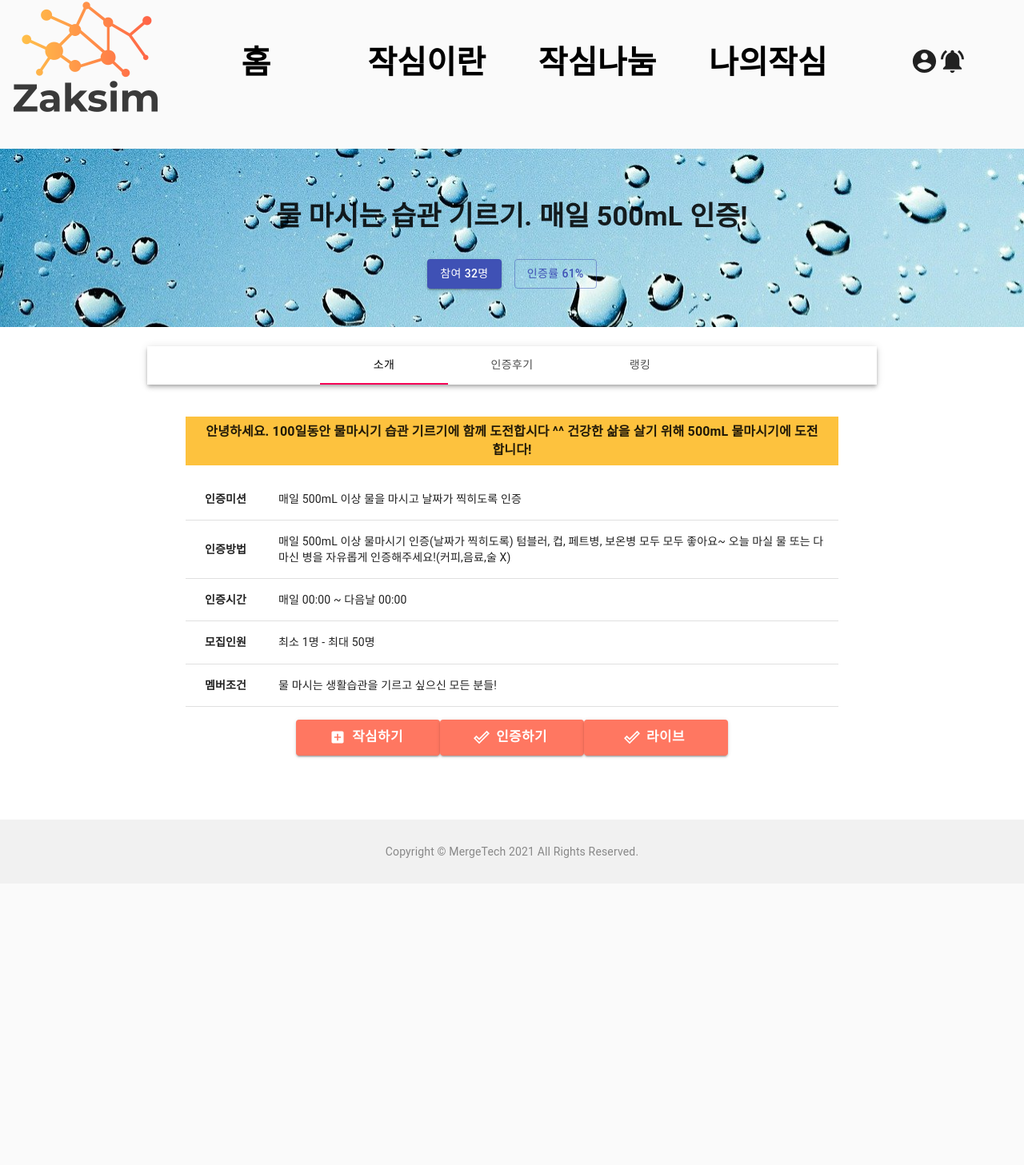
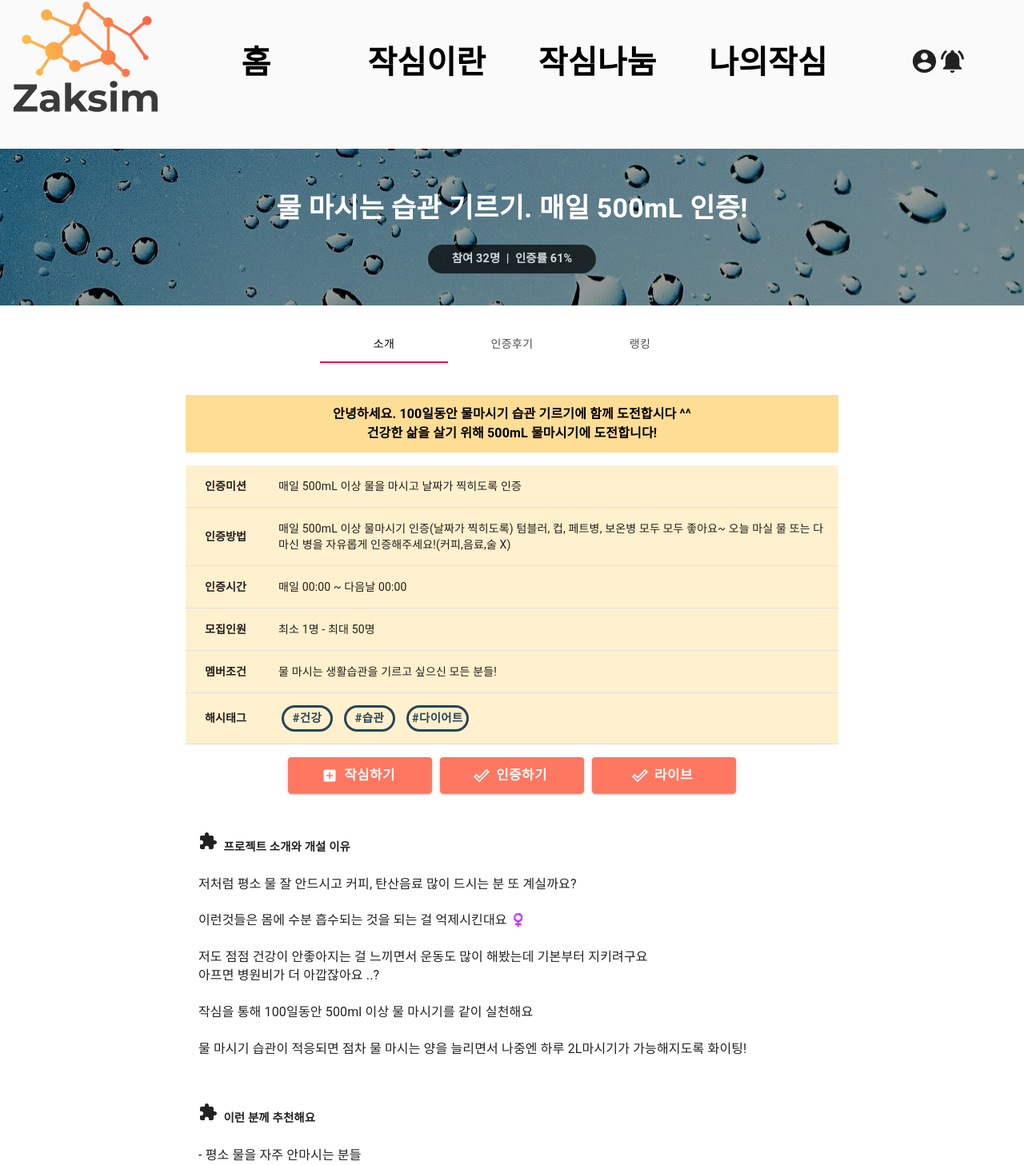
Before and after one commit to mergeMingJ/Zaksim, a React (Create React App) app in the folder zaksim/: page /Detail in a window 1280 px wide. Shown: the part 29-1486 px from the top of the page at 80% size. Before the commit the page ends 1134 px from the top, so only its background shows below. Built offline with nearby package versions, Linux system fonts and the light colour scheme.

Commit message:
S04P13B108-10 // Update :: 소개페이지 완료

```diff
--- a/zaksim/package.json
+++ b/zaksim/package.json
@@ -22,7 +22,6 @@
     "react-elastic-carousel": "^0.11.0",
     "react-gradient": "^1.0.2",
     "react-iconly": "^1.1.3",
-    "react-native-linear-gradient": "^2.5.6",
     "react-new-window": "^0.1.2",
     "react-redux": "^7.2.2",
     "react-router-dom": "^5.2.0",
--- a/zaksim/src/Detail/ChallengeInfo.js
+++ b/zaksim/src/Detail/ChallengeInfo.js
@@ -9,7 +9,7 @@ import TableRow from '@material-ui/core/TableRow';
 import Button from '@material-ui/core/Button';
 import AddBoxIcon from '@material-ui/icons/AddBox';
 import DoneOutlineIcon from '@material-ui/icons/DoneOutline';
-import { useHistory } from 'react-router-dom';
+import ExtensionIcon from '@material-ui/icons/Extension';
 
 const useStyles = makeStyles((theme) => ({
   contentGrid: {
@@ -22,38 +22,86 @@ const useStyles = makeStyles((theme) => ({
     textAlign: 'center',
   },
   summaryContent: {
-    padding: theme.spacing(1, 3, 1),
-    backgroundColor: '#fdc23e',
-    fontSize: '1rem',
-    fontWeight: 'bold',
+    padding: '12px 24px 12px',
+    backgroundColor: 'rgba(253,194,62,0.55)',
+  },
+  blur: {
     textAlign: 'center',
   },
-  opacityBlack: {
-    backgroundColor: '#ff7761',
-    opacity: 0.5,
+  tableBackGround: {
+    backgroundColor: 'rgba(253,194,62,0.25)',
   },
   button: {
+    margin: '16px 5px 0px 5px',
     width: '180px',
     height: '45px',
     fontWeight: 'bold',
     fontSize: '1.2em',
     backgroundColor: '#ff7761',
     color: 'white',
-    marginTop: theme.spacing(2),
+  },
+  subTitle: {
+    padding: theme.spacing(2, 2, 2),
+    fontSize: '0.9rem',
+    fontWeight: 'bold',
+  },
+  subContent: {
+    padding: theme.spacing(1, 2, 1),
+    fontSize: '1rem',
+  },
+  hashTag: {
+    color: '#274555',
+    borderWidth: '3px',
+    borderColor: '#274555',
+    padding: '1px 4px 1px',
+    margin: '-1px 3px -1px 0px',
+    display: 'inline-block',
+    fontSize: '0.9rem',
+    borderRadius: '2em',
+    textAlign: 'center',
+    fontWeight: 'bold',
   },
 }));
 
+var windowObjectReference = null; // global variable
+
+var windowFeatures = 'menubar=yes,location=yes,resizable=yes,scrollbars=yes,status=yes';
+
+const openFFPromotionPopup = () => {
+  if (windowObjectReference == null || windowObjectReference.closed) {
+    windowObjectReference = window.open('/Live', 'OnAir', 'resizable,scrollbars,status');
+  } else {
+    windowObjectReference.focus();
+  }
+};
+
 export default function ChallengeInfo() {
   const classes = useStyles();
-  const history = useHistory();
+
+  const [value, setValue] = React.useState('value');
+  const getHashTagValue = (value) => {
+    if (value != null) {
+      return (
+        <Button variant="outlined" className={classes.hashTag}>
+          #{value}
+        </Button>
+      );
+    } else {
+      return null;
+    }
+  };
 
   return (
     <Container maxWidth="md" className={classes.contentGrid}>
       <div className={classes.summaryContent}>
-        안녕하세요. 100일동안 물마시기 습관 기르기에 함께 도전합시다 ^^ 건강한 삶을 살기 위해 500mL
-        물마시기에 도전합니다!
+        <Typography className={classes.blur} style={{ color: 'black', fontWeight: 'bold' }}>
+          안녕하세요. 100일동안 물마시기 습관 기르기에 함께 도전합시다 ^^
+          <br />
+          건강한 삶을 살기 위해 500mL 물마시기에 도전합니다!
+        </Typography>
       </div>
       <div className={classes.contentGrid}>
+        <div className={classes.tableBackGround}>
           <Table>
             <TableBody>
               <TableRow>
@@ -63,8 +111,8 @@ export default function ChallengeInfo() {
               <TableRow>
                 <TableCell className={classes.tableHeader}>인증방법</TableCell>
                 <TableCell align="left">
-                매일 500mL 이상 물마시기 인증(날짜가 찍히도록) 텀블러, 컵, 페트병, 보온병 모두 모두
-                좋아요~ 오늘 마실 물 또는 다 마신 병을 자유롭게 인증해주세요!(커피,음료,술 X)
+                  매일 500mL 이상 물마시기 인증(날짜가 찍히도록) 텀블러, 컵, 페트병, 보온병 모두
+                  모두 좋아요~ 오늘 마실 물 또는 다 마신 병을 자유롭게 인증해주세요!(커피,음료,술 X)
                 </TableCell>
               </TableRow>
               <TableRow>
@@ -79,8 +127,17 @@ export default function ChallengeInfo() {
                 <TableCell className={classes.tableHeader}>멤버조건</TableCell>
                 <TableCell align="left">물 마시는 생활습관을 기르고 싶으신 모든 분들!</TableCell>
               </TableRow>
+              <TableRow>
+                <TableCell className={classes.tableHeader}>해시태그</TableCell>
+                <TableCell align="left">
+                  <div className={classes.hashTag}>{getHashTagValue('건강')}</div>
+                  <div className={classes.hashTag}>{getHashTagValue('습관')}</div>
+                  <div className={classes.hashTag}>{getHashTagValue('다이어트')}</div>
+                </TableCell>
+              </TableRow>
             </TableBody>
           </Table>
+        </div>
         <div align="center">
           <Button className={classes.button} variant="contained" startIcon={<AddBoxIcon />}>
             작심하기
@@ -93,11 +150,67 @@ export default function ChallengeInfo() {
             variant="contained"
             startIcon={<DoneOutlineIcon />}
             href="/Live"
+            target="OnAir"
+            onclick="openFFPromotionPopup(); return false;"
+            title="This link will create a new window or will re-use an already opened one"
           >
             라이브
           </Button>
         </div>
       </div>
+      <div className={classes.contentGrid}>
+        <div className={classes.subTitle}>
+          <ExtensionIcon />
+          &nbsp; 프로젝트 소개와 개설 이유
+        </div>
+        <div className={classes.subContent}>
+          저처럼 평소 물 잘 안드시고 커피, 탄산음료 많이 드시는 분 또 계실까요?
+          <br />
+          <br />
+          이런것들은 몸에 수분 흡수되는 것을 되는 걸 억제시킨대요 ‍♀️
+          <br />
+          <br />
+          저도 점점 건강이 안좋아지는 걸 느끼면서 운동도 많이 해봤는데 기본부터 지키려구요
+          <br />
+          아프면 병원비가 더 아깝잖아요 ..?
+          <br />
+          <br />
+          작심을 통해 100일동안 500ml 이상 물 마시기를 같이 실천해요
+          <br />
+          <br />물 마시기 습관이 적응되면 점차 물 마시는 양을 늘리면서 나중엔 하루 2L마시기가
+          가능해지도록 화이팅!
+        </div>
+      </div>
+      <div className={classes.contentGrid}>
+        <div className={classes.subTitle}>
+          <ExtensionIcon />
+          &nbsp; 이런 분께 추천해요
+        </div>
+        <div className={classes.subContent}>
+          - 평소 물을 자주 안마시는 분들
+          <br />
+          - 매일 물 마시는 습관을 가지고 싶은 분<br />- 매일 물 2L 이상 마시는게 힘든 분
+        </div>
+      </div>
+      <div className={classes.contentGrid}>
+        <div className={classes.subTitle}>
+          <ExtensionIcon />
+          &nbsp; 프로젝트 종료 후 기대되는 변화
+        </div>
+        <div className={classes.subContent}>
+          - 매일 물 마시는 습관이 형성되어요
+          <br />
+          - 피부가 맑아지고 몸이 건강해져요
+          <br />- 짜증이 줄고 이너피스 ~
+        </div>
+      </div>
+      <div className={classes.contentGrid}>
+        <div className={classes.subTitle}>
+          <ExtensionIcon />
+          &nbsp; 인증할 때 주의사항
+        </div>
+        <div className={classes.subContent}>물 마시기 전 사진을 찍어 인증해주세요!!</div>
+      </div>
     </Container>
   );
 }
--- a/zaksim/src/Detail/ChallengeTab.js
+++ b/zaksim/src/Detail/ChallengeTab.js
@@ -31,11 +31,10 @@ export default function ChallengeTab() {
     <div className={classes.root}>
       <Container maxWidth="md">
         <TabContext value={value}>
-          <AppBar position="static">
+          <AppBar elevation={0} position="static">
             <TabList
               onChange={handleChange}
               aria-label="simple tabs example"
-              //TODO 탭바 그림자 지우기
               style={{ backgroundColor: 'white', color: 'black' }}
               centered
             >
--- a/zaksim/src/Detail/ChallengeTitle.js
+++ b/zaksim/src/Detail/ChallengeTitle.js
@@ -6,29 +6,35 @@ import { Typography } from '@material-ui/core';
 import Button from '@material-ui/core/Button';
 import Container from '@material-ui/core/Container';
 import water from '../Image/water.jpg';
+import StarOutlineIcon from '@material-ui/icons/StarOutline';
+import { IconButton } from 'material-ui';
 
 const useStyles = makeStyles((theme) => ({
-  bg: {
+  darken: {
+    backgroundColor: 'rgba(0, 0, 0, 0.4)',
+    padding: '54px 0px 80px',
+    position: 'absolute',
     width: '100%',
     height: '100%',
-    position: 'absolute', // 다른 요소들 위로 겹쳐질 수 있게 함
+    top: '0',
+    right: '0',
+    bottom: '0',
+    left: '0',
   },
   titleContent: {
-    padding: theme.spacing(8, 0, 6),
+    padding: theme.spacing(8, 0, 5),
+    backgroundImage: `url(${water})`,
     position: 'relative',
-    backgroundImage: `url(${water})`,
-    '&::after': {
-      position: 'absolute',
-      backgroundColor: 'rgba(0,0,0,0.5)',
-      width: '100%',
-      height: '100%',
-    },
   },
-  heroButtons: {
-    marginTop: theme.spacing(4),
-  },
-  buttonSize: {
-    width: '130px',
+  statusBox: {
+    padding: '7px 30px 7px 30px',
+    color: 'white',
+    fontWeight: 'bold',
+    fontSize: '0.9rem',
+    marginTop: theme.spacing(7),
+    borderRadius: '2em',
+    backgroundColor: 'black',
+    opacity: '0.7',
   },
 }));
 
@@ -42,28 +48,18 @@ export default function ChallengeTitle() {
         <div className={classes.titleContent}>
           <Container maxWidth="md">
             <Typography
+              className={classes.darken}
               variant="h4"
               align="center"
-              color="textPrimary"
-              style={{ fontWeight: 'bold' }}
-              gutterBottom
+              style={{ fontWeight: 'bold', color: 'white' }}
             >
               물 마시는 습관 기르기. 매일 500mL 인증!
             </Typography>
-            <div className={classes.heroButtons}>
-              <Grid container spacing={2} justify="center">
-                <Grid item>
-                  <Button variant="contained" color="primary">
-                    참여 32명
-                  </Button>
-                </Grid>
-                <Grid item>
-                  <Button variant="outlined" color="primary">
-                    인증률 61%
-                  </Button>
-                </Grid>
-              </Grid>
-            </div>
+            <Grid container spacing={0} justify="center">
+              <Typography className={classes.statusBox}>
+                참여 32명&nbsp;&nbsp;|&nbsp;&nbsp;인증률 61%
+              </Typography>
+            </Grid>
           </Container>
         </div>
       </main>
--- a/zaksim/src/Fixed/Header.js
+++ b/zaksim/src/Fixed/Header.js
@@ -1,60 +1,51 @@
 import React from 'react';
 import { Link, withStyles, Grid, Menu } from '@material-ui/core';
-import Logo from '../Image/Logo.png'
+import Logo from '../Image/Logo.png';
 import { AccountCircle, NotificationsActive } from '@material-ui/icons';
-import { useHistory } from "react-router-dom"
+import { useHistory } from 'react-router-dom';
 
 const MenuItem = withStyles({
   root: {
     color: 'black',
     fontWeight: 'bold',
     fontSize: '40px',
-  }
+  },
 })(Link);
-
 
 const Header = () => {
   const history = useHistory();
   return (
     <div>
-      <Grid container direction='row' justify='center' alignItems='center'>
-        <Grid item md={2} align="center">
-          <MenuItem href="/"><img src={Logo} alt='작심!'></img></MenuItem>
-        </Grid>
+      <Grid container direction="row" justify="center" alignItems="center">
         <Grid item md={2} align="center">
           <MenuItem href="/">
-            {'홈'}
+            <img src={Logo} alt="작심!"></img>
           </MenuItem>
         </Grid>
         <Grid item md={2} align="center">
-          <MenuItem href="/">
-            {'작심이란'}
-          </MenuItem>
+          <MenuItem href="/">{'홈'}</MenuItem>
         </Grid>
         <Grid item md={2} align="center">
-          <MenuItem href="/">
-            {'작심나눔'}
-          </MenuItem>
+          <MenuItem href="/">{'작심이란'}</MenuItem>
         </Grid>
         <Grid item md={2} align="center">
-          <MenuItem href="/MyZaksim">
-            {'나의작심'}
-          </MenuItem>
+          <MenuItem href="/">{'작심나눔'}</MenuItem>
+        </Grid>
+        <Grid item md={2} align="center">
+          <MenuItem href="/MyZaksim">{'나의작심'}</MenuItem>
         </Grid>
         <Grid item md={2} align="center">
           <AccountCircle
             fontSize="large"
-            onClick={
-              function handleClick() {
-                history.push('/mypage')
-              }
-            }
+            onClick={function handleClick() {
+              history.push('/mypage');
+            }}
           ></AccountCircle>
           <NotificationsActive fontSize="large"></NotificationsActive>
         </Grid>
       </Grid>
     </div>
   );
-}
+};
 
 export default Header;
```
Also changed, not shown: zaksim/src/pages/Live.js (+1 -7 lines), 1 other file (tests, documents, lock files or other folders). Lines whose indentation alone changed are shown as unchanged.
